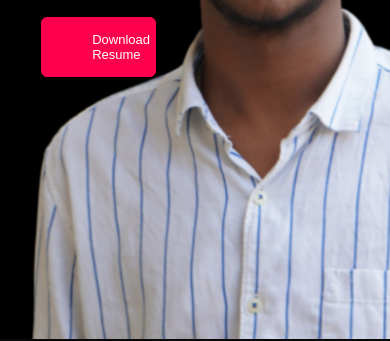
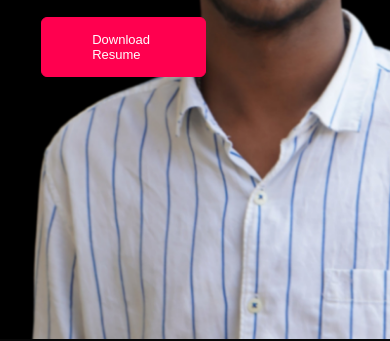
Before and after one commit to lalithsai684/Portfolio, a plain HTML site: page index.html in a window 390 px wide. Shown: the part 505-846 px from the top of the page. Drawn offline with Linux system fonts and the light colour scheme.

Commit message:
potrait new changes done

```diff
--- a/css/portfolio.css
+++ b/css/portfolio.css
@@ -430,7 +430,7 @@ nav .fas{
         position: static;
     }
     .tbtn{
-        width: 35% !important;
+        width: 50% !important;
         font-size: small;
         margin-top: 20px;
     }
```
